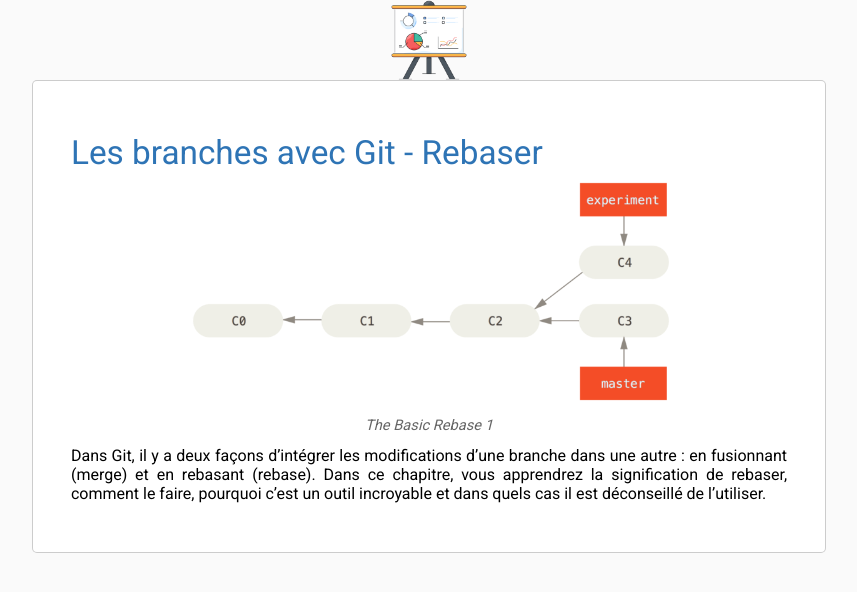
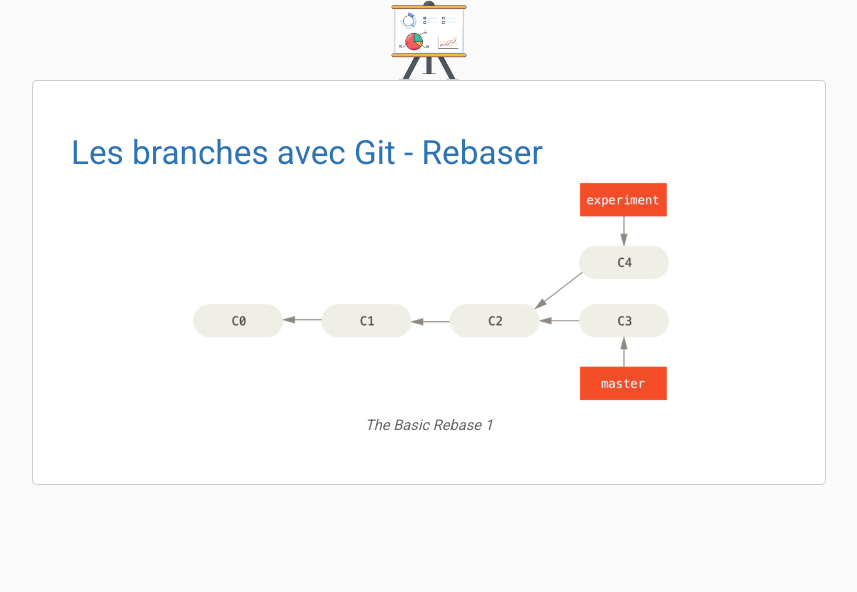
Before and after one commit to labs-web/rappel-niveau2, a Jekyll site: the page built from docs/git-Les-branches-avec-Git/Git-Branching-Rebasing/Git-Branching-Rebasing.md, in a window 1280 px wide. Shown: the top 592 px of the page, without its empty margins (211-1068 px from the left). Built offline with Jekyll 4.4.1, drawn with Linux system fonts in a browser that asks for light colours; our own code applies the rules of GitHub Pages for plain Markdown files.

Commit message:
save travail

```diff
--- a/docs/git-Les-branches-avec-Git/Git-Branching-Rebasing/Git-Branching-Rebasing.md
+++ b/docs/git-Les-branches-avec-Git/Git-Branching-Rebasing/Git-Branching-Rebasing.md
@@ -7,10 +8,3 @@ order: 236
 
 ![The Basic Rebase](./images/basic-rebase-1.png){:width="500px" }
 *The Basic Rebase 1*
-
-<!-- note -->
-
-Dans Git, il y a deux façons d’intégrer les modifications d’une branche dans une autre : en fusionnant (merge) et en rebasant (rebase). Dans ce chapitre, vous apprendrez la signification de rebaser, comment le faire, pourquoi c’est un outil incroyable et dans quels cas il est déconseillé de l’utiliser.
-
-
-<!-- new slide -->
```
Also changed, not shown: other parts of docs/git-Les-branches-avec-Git/Git-Branching-Rebasing/Git-Branching-Rebasing.md (+1 -0 lines).
